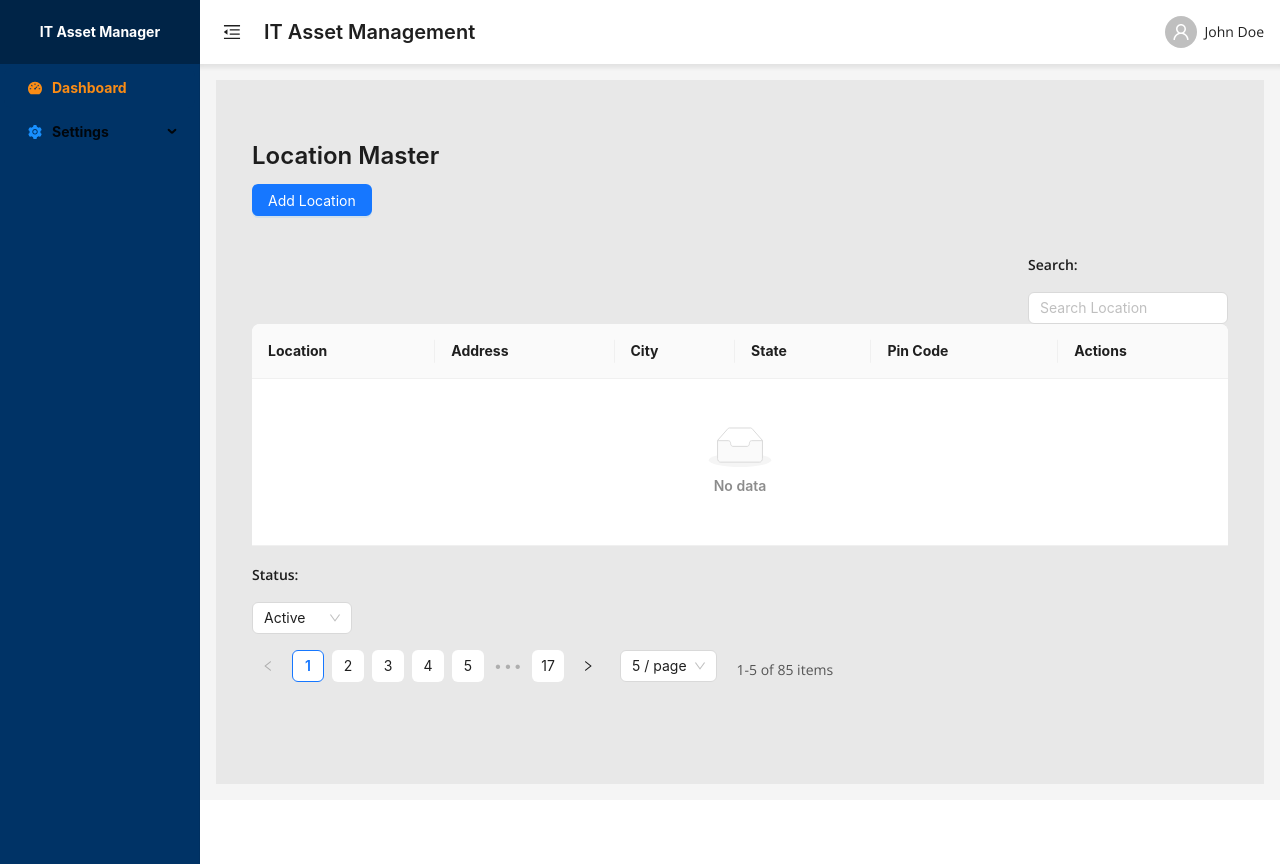
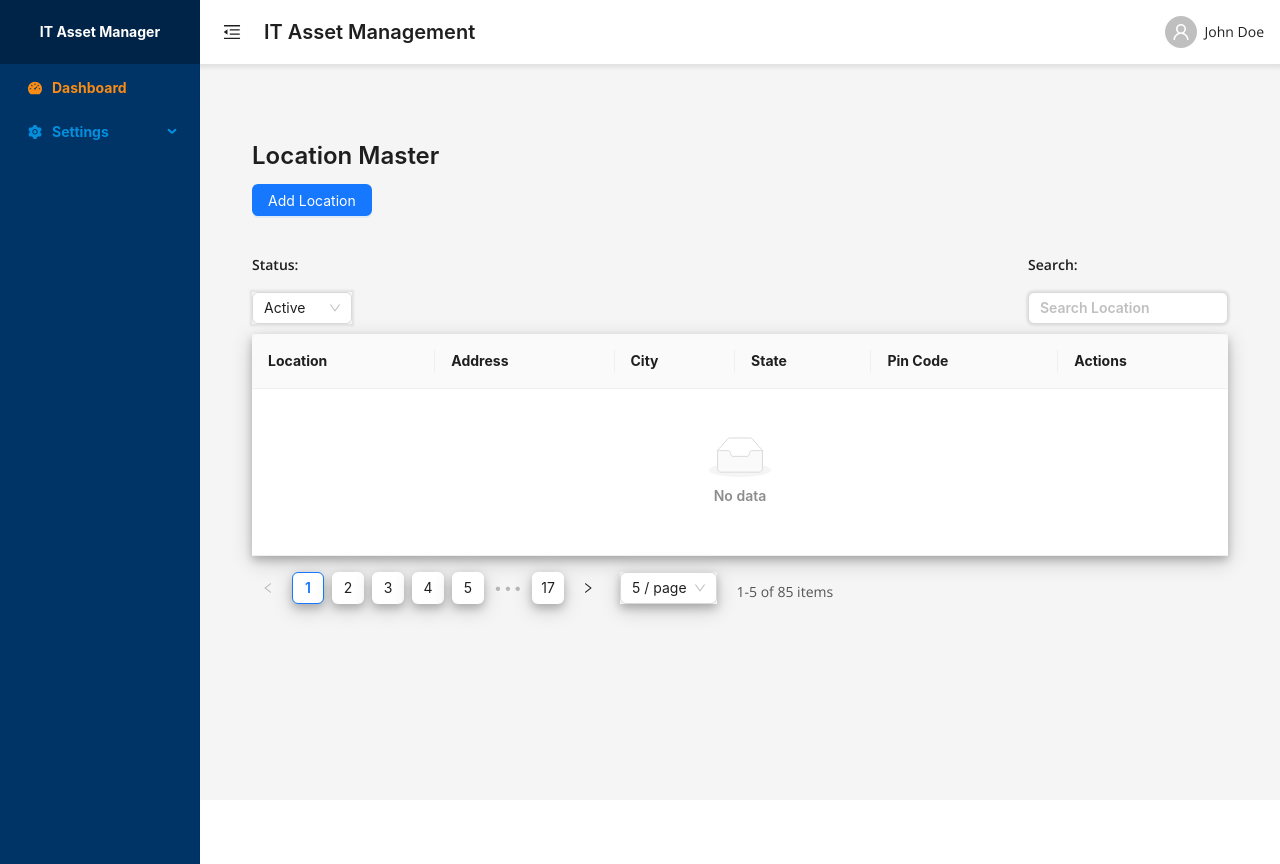
Before and after one commit to kumarangp/AssetManager, a React (Vite) app in the folder Frontend/: page /settings/location in a window 1280 px wide. Built offline with nearby package versions, Linux system fonts and the light colour scheme; the HTML template or start-up script is replaced by a standard one.

Commit message:
Side bar CSS Fixed

```diff
--- a/Frontend/src/components/dashboard/Dashboard.tsx
+++ b/Frontend/src/components/dashboard/Dashboard.tsx
@@ -1,8 +1,13 @@
 import React, { useState } from "react";
-import { Layout, Typography, Button, Avatar, Dropdown, Menu } from "antd";
+import { Layout, Typography, Button, Avatar, Dropdown } from "antd";
 import { Outlet } from "react-router-dom";
-import { MenuFoldOutlined, MenuUnfoldOutlined, UserOutlined } from "@ant-design/icons";
+import {
+  MenuFoldOutlined,
+  MenuUnfoldOutlined,
+  UserOutlined,
+} from "@ant-design/icons";
 import Sidebar from "./Sidebar";
+import type { MenuProps } from "antd";
 
 const { Header, Content, Sider } = Layout;
 const { Title } = Typography;
@@ -14,18 +19,29 @@ const Dashboard: React.FC = () => {
     setCollapsed(!collapsed);
   };
 
-  const userMenu = (
-    <Menu>
-      <Menu.Item key="profile">Profile</Menu.Item>
-      <Menu.Item key="logout">Logout</Menu.Item>
-    </Menu>
-  );
+  const items: MenuProps["items"] = [
+    { label: "Profile", key: "profile" },
+    { label: "Logout", key: "logout" },
+  ];
 
   return (
     <Layout style={{ minHeight: "100vh" }}>
       {/* Sidebar */}
-      <Sider collapsible collapsed={collapsed} trigger={null} style={{ backgroundColor: "#002447" }}>
-        <div style={{ height: "64px", textAlign: "center", color: "white", lineHeight: "64px", fontWeight: "bold" }}>
+      <Sider
+        collapsible
+        collapsed={collapsed}
+        trigger={null}
+        style={{ backgroundColor: "#002447" }}
+      >
+        <div
+          style={{
+            height: "64px",
+            textAlign: "center",
+            color: "white",
+            lineHeight: "64px",
+            fontWeight: "bold",
+          }}
+        >
           {collapsed ? "IT" : "IT Asset Manager"}
         </div>
         <Sidebar />
@@ -34,7 +50,16 @@ const Dashboard: React.FC = () => {
       {/* Main Layout */}
       <Layout>
         {/* Header */}
-        <Header style={{ padding: "0 16px", background: "#fff", display: "flex", alignItems: "center", justifyContent: "space-between", boxShadow:"0 0 4px 4px rgba(0,0,0,0.08)" }}>
+        <Header
+          style={{
+            padding: "0 16px",
+            background: "#fff",
+            display: "flex",
+            alignItems: "center",
+            justifyContent: "space-between",
+            boxShadow: "0 0 4px 4px rgba(0,0,0,0.08)",
+          }}
+        >
           {/* Sidebar Toggle Button */}
           <Button
             type="text"
@@ -49,8 +74,14 @@ const Dashboard: React.FC = () => {
           </Title>
 
           {/* User Info and Logout */}
-          <Dropdown overlay={userMenu} placement="bottomRight">
-            <div style={{ display: "flex", alignItems: "center", cursor: "pointer" }}>
+          <Dropdown menu={{ items }} placement="bottomRight">
+            <div
+              style={{
+                display: "flex",
+                alignItems: "center",
+                cursor: "pointer",
+              }}
+            >
               <Avatar icon={<UserOutlined />} style={{ marginRight: "8px" }} />
               <span>John Doe</span>
             </div>
@@ -58,7 +89,7 @@ const Dashboard: React.FC = () => {
         </Header>
 
         {/* Content */}
-        <Content style={{ margin: "16px", padding: "16px", background: "#E8E8E8" }}>
+        <Content style={{ margin: "16px", padding: "16px" }}>
           <Outlet />
         </Content>
       </Layout>
--- a/Frontend/src/components/dashboard/Sidebar.css
+++ b/Frontend/src/components/dashboard/Sidebar.css
@@ -8,18 +8,25 @@
   color: #fa8c15 !important; /* Active icon color */
 }
 
-.anticon:hover {
-  color: #fa8c15 !important; /* Active icon color */
-}
+
 
 /* Hover styles */
-.ant-menu-item:hover {
-  color: #fa8c15 !important; /* hover color */
+
+/* .anticon:hover {
+  color: #fa8c15 !important;
+} */
+
+/* .ant-menu-item:hover, .anticon:hover {
+  color: #fa8c15 !important;
+} */
+
+.ant-menu-item-active, .ant-menu-item-active > .ant-menu-item-icon {
+  color: #fa8c15 !important;
 }
 
 /* General sidebar font color */
 .ant-menu {
-  /* Default font color */
+  /* Default font color -  */
   color: #038fdd !important;
 }
 
@@ -28,9 +35,31 @@
 }
 
 .ant-menu-item-icon {
-  color: #1890ff !important; /* Default icon color */
+  color: #038fdd !important; /* Default icon color #1890ff */
 }
 
-.ant-menu-title-content {
+.ant-menu-item .ant-menu-item > .ant-menu-title-content {
   font-weight: bold;
+  color: #038fdd !important;
 }
+
+.ant-menu-submenu-arrow {
+  color: #038fdd !important;
+}
+
+.ant-menu-item .ant-menu-item-selected > .ant-menu-title-content {
+  color: #fa8c15 !important;
+}
+
+/* Sub menu title */
+.ant-menu-submenu-title > .ant-menu-title-content {
+  font-weight: bold;
+  color: #038fdd;
+}
+
+/* Sub menu open */
+.ant-menu-submenu-open > .ant-menu-submenu-title > .ant-menu-item-icon,
+.ant-menu-submenu-open > .ant-menu-submenu-title > .ant-menu-title-content,
+.ant-menu-submenu-open > .ant-menu-submenu-title > .ant-menu-submenu-arrow {
+  color: white !important;
+}
--- a/Frontend/src/components/dashboard/Sidebar.tsx
+++ b/Frontend/src/components/dashboard/Sidebar.tsx
@@ -14,24 +14,38 @@ const Sidebar: React.FC = () => {
     navigate(menuKey);
   };
 
+   // Define the menu items using the "items" prop
+  const menuItems = [
+    {
+      key: "/dashboard",
+      icon: <DashboardFilled />,
+      label: "Dashboard",
+      style: { color: "#038fdd" },
+    },
+    {
+      key: "settings",
+      icon: <SettingFilled />,
+      label: "Settings",
+      style: { color: "#038fdd" },
+      children: [
+        {
+          key: "/settings/location",
+          icon: <EnvironmentFilled />,
+          label: "Location",
+          style: { color: "#038fdd" },
+        },
+      ],
+    },
+  ];
+
   return (
     <Menu
       mode="inline"
       defaultSelectedKeys={["/dashboard"]}
       style={{ height: "100%", background: "#003366", color: "#038fdd" }}
       onClick={(e) => handleMenuClick(e.key)}
-    >
-
-      <Menu.Item key="/dashboard"  icon={<DashboardFilled />} style={{ color: "#038fdd" }}>
-        Dashboard
-      </Menu.Item>
-
-      <Menu.SubMenu key="settings" icon={<SettingFilled />} title="Settings" style={{ color: "#038fdd" }}>
-        <Menu.Item key="/settings/location" icon={<EnvironmentFilled />} style={{ color: "#038fdd" }}>
-          Location
-        </Menu.Item>
-      </Menu.SubMenu>
-    </Menu>
+      items={menuItems} // Pass the items prop here
+    />
   );
 };
 
--- a/Frontend/src/components/master/Location.tsx
+++ b/Frontend/src/components/master/Location.tsx
@@ -1,5 +1,15 @@
 import React, { useState } from "react";
-import { Button, Form, Input, Table, Space, Popconfirm, message, Typography, Modal } from "antd";
+import {
+  Button,
+  Form,
+  Input,
+  Table,
+  Space,
+  Popconfirm,
+  message,
+  Typography,
+  Modal,
+} from "antd";
 // import PageSize from "../shared/PageSize";
 import Search from "../shared/Search";
 import Status from "../shared/Status";
@@ -21,8 +31,8 @@ const Location: React.FC = () => {
   const [locations, setLocations] = useState<Location[]>([]);
   const [editingKey, setEditingKey] = useState<string | null>(null);
   const [isModalOpen, setIsModalOpen] = useState(false);
-// -------------------------------------------------------------------------------
-const [currentPage, setCurrentPage] = useState<number>(1);
+  // -------------------------------------------------------------------------------
+  const [currentPage, setCurrentPage] = useState<number>(1);
   const [pageSize, setPageSize] = useState<number>(5);
 
   const handlePageChange = (page: number, size: number) => {
@@ -30,7 +40,7 @@ const [currentPage, setCurrentPage] = useState<number>(1);
     setPageSize(size);
     console.log(`Page: ${page}, Page Size: ${size}`);
   };
-// -------------------------------------------------------------------------------
+  // -------------------------------------------------------------------------------
   // Status Drop down
   const [status, setStatus] = useState<string>("Active");
 
@@ -43,7 +53,7 @@ const [currentPage, setCurrentPage] = useState<number>(1);
 
   const handleSearch = (searchTerm: string) => {
     // Implement your search logic
-    console.log('Searching for:', searchTerm);
+    console.log("Searching for:", searchTerm);
     // Typical use cases:
     // - Filter a list of items
     // - Make an API call
@@ -123,24 +133,30 @@ const [currentPage, setCurrentPage] = useState<number>(1);
 
   return (
     <>
-
       <div style={{ padding: "20px" }}>
         <Title level={3}>Location Master</Title>
-        <Button type="primary" onClick={handleOpenModal} style={{ marginBottom: "20px" }}>
+        <Button
+          type="primary"
+          onClick={handleOpenModal}
+          style={{ marginBottom: "20px" }}
+        >
           Add Location
         </Button>
 
         <div>
-          <div style={{float: "left"}}>
-          {/* <PageSize value= {pageSize} onChange={handlePageSizeChange} /> */}
+          <div style={{ float: "left" }}>
+            {/* Stauts Drop down */}
+            <Status
+              type="Default"
+              value={status}
+              onChange={(value) => setStatus(value)}
+            />
           </div>
-          <div style={{float: "right"}}>
-          <Search placeholder="Search Location" onSearch={handleSearch} />
+          <div style={{ float: "right" }}>
+            <Search placeholder="Search Location" onSearch={handleSearch} />
           </div>
-          <div style={{clear: "both"}}></div>
+          <div style={{ clear: "both" }}></div>
         </div>
-
-
 
         {/* Table */}
         <Table
@@ -148,13 +164,10 @@ const [currentPage, setCurrentPage] = useState<number>(1);
           columns={columns}
           rowKey="key"
           pagination={{ pageSize: 5 }}
-        />
-
-        {/* Stauts Drop down */}
-        <Status
-          type="Default"
-          value={status}
-          onChange={(value) => setStatus(value)}
+          style={{
+            boxShadow:
+              "0 4px 8px 0 rgba(0, 0, 0, 0.2), 0 6px 20px 0 rgba(0, 0, 0, 0.19)",
+          }}
         />
 
         {/* Pagination */}
@@ -174,11 +187,7 @@ const [currentPage, setCurrentPage] = useState<number>(1);
             <Button key="cancel" onClick={handleCloseModal}>
               Cancel
             </Button>,
-            <Button
-              key="submit"
-              type="primary"
-              onClick={() => form.submit()}
-            >
+            <Button key="submit" type="primary" onClick={() => form.submit()}>
               {editingKey ? "Update" : "Save"}
             </Button>,
           ]}
@@ -206,7 +215,6 @@ const [currentPage, setCurrentPage] = useState<number>(1);
           </Form>
         </Modal>
       </div>
-
     </>
   );
 };
--- a/Frontend/src/components/shared/Search.tsx
+++ b/Frontend/src/components/shared/Search.tsx
@@ -34,13 +34,13 @@ const Search: React.FC<SearchProps> = ({ placeholder = "Search...", onSearch })
         onChange={(e) => setSearchValue(e.target.value)}
         onPressEnter={handleSearch}
         onKeyUp={handleSearch}
-        style={{ width: 200, paddingRight: "22px" }}
+        style={{ width: 200, paddingRight: "30px", fontWeight:"600", marginBottom: "10px", boxShadow: "rgba(0, 0, 0, 0.08) 0px 0px 2px 2px"}}
       />
       {searchValue && (
         <CloseCircleFilled
           onClick={handleClear}
           style={{
-            position: 'absolute', right: '3%', top: '50%',
+            position: 'absolute', right: '4%', top: '40%',
             transform: 'translateY(-50%)', color: 'rgba(0,0,0,.45)',
             cursor: 'pointer', zIndex: 10
           }}
--- a/Frontend/src/components/shared/Status.tsx
+++ b/Frontend/src/components/shared/Status.tsx
@@ -26,7 +26,7 @@ const Status: React.FC<StatusProps> = ({ type = "Default", value, onChange }) =>
       <Select
         value={value}
         onChange={onChange}
-        style={{ width: 100 }}
+        style={{ width: 100, boxShadow: "rgba(0, 0, 0, 0.08) 0px 0px 2px 2px" }}
         placeholder="Select Status"
       >
         {
--- a/Frontend/src/index.css
+++ b/Frontend/src/index.css
@@ -27,3 +27,12 @@ input[type='text']  {
 #SeachInput {
   border-color: #d9d9d9 !important;
 }
+
+/* Pagination */
+.ant-pagination .ant-pagination-item, .ant-pagination-options {
+  box-shadow: rgba(0, 0, 0, 0.2) 0px 4px 8px 0px, rgba(0, 0, 0, 0.19) 0px 6px 20px 0px;
+}
+
+.ant-pagination-item .ant-pagination-item-active {
+  border-color: #fa8c15 !important;
+}
```
